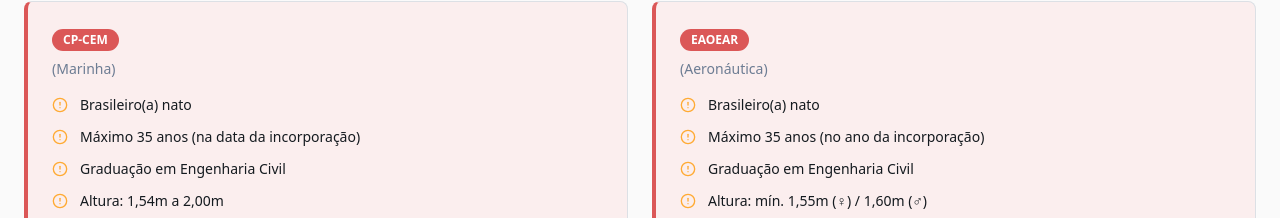
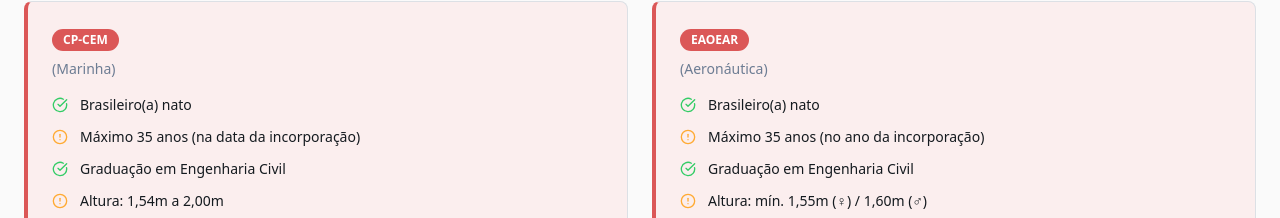
Before and after one commit to produtoseoperacoes-ux/engenharia-civil-raiox-comandante, a React (Vite) app: page / in a window 1280 px wide. Shown: the part 582-800 px from the top of the page. Built offline with nearby package versions, Linux system fonts and the light colour scheme.

Commit message:
Update exam requirement icons

```diff
--- a/src/components/ExamRequirements.tsx
+++ b/src/components/ExamRequirements.tsx
@@ -4,7 +4,7 @@ import { CheckCircle, AlertCircle, Info } from "lucide-react";
 
 interface Requirement {
   text: string;
-  status: 'met' | 'warning' | 'info';
+  status: 'met' | 'warning' | 'info' | 'health';
 }
 
 interface ExamData {
@@ -42,12 +42,12 @@ const examData: ExamData[] = [
     subtitle: "(Marinha)",
     color: "military",
     requirements: [
-      { text: "Brasileiro(a) nato", status: "warning" },
+      { text: "Brasileiro(a) nato", status: "met" },
       { text: "Máximo 35 anos (na data da incorporação)", status: "warning" },
-      { text: "Graduação em Engenharia Civil", status: "warning" },
+      { text: "Graduação em Engenharia Civil", status: "met" },
       { text: "Altura: 1,54m a 2,00m", status: "warning" },
       { text: "Quitação eleitoral e militar", status: "met" },
-      { text: "Aprovação em inspeção de saúde", status: "warning" }
+      { text: "Aprovação em inspeção de saúde", status: "health" }
     ]
   },
   {
@@ -55,9 +55,9 @@ const examData: ExamData[] = [
     subtitle: "(Aeronáutica)",
     color: "military",
     requirements: [
-      { text: "Brasileiro(a) nato", status: "warning" },
+      { text: "Brasileiro(a) nato", status: "met" },
       { text: "Máximo 35 anos (no ano da incorporação)", status: "warning" },
-      { text: "Graduação em Engenharia Civil", status: "warning" },
+      { text: "Graduação em Engenharia Civil", status: "met" },
       { text: "Altura: mín. 1,55m (♀) / 1,60m (♂)", status: "warning" },
       { text: "Quitação eleitoral e militar", status: "met" },
       { text: "Teste de aptidão física (TAF) - etapa", status: "warning" }
@@ -68,9 +68,9 @@ const examData: ExamData[] = [
     subtitle: "(Exército)",
     color: "military",
     requirements: [
-      { text: "Brasileiro(a) ambos os sexos", status: "warning" },
+      { text: "Brasileiro(a) ambos os sexos", status: "met" },
       { text: "Máximo 26 anos (no ano da incorporação)", status: "warning" },
-      { text: "Graduação em Engenharia Civil", status: "warning" },
+      { text: "Graduação em Engenharia Civil", status: "met" },
       { text: "Altura: mín. 1,55m (♀) / 1,60m (♂)", status: "warning" },
       { text: "Quitação eleitoral e militar", status: "met" },
       { text: "Formação militar após aprovação", status: "warning" }
@@ -86,6 +86,8 @@ const getStatusIcon = (status: Requirement['status']) => {
       return <AlertCircle className="h-4 w-4 text-warning" />;
     case 'info':
       return <Info className="h-4 w-4 text-petrobras" />;
+    case 'health':
+      return <AlertCircle className="h-4 w-4 text-purple-500" />;
   }
 };
 
```
